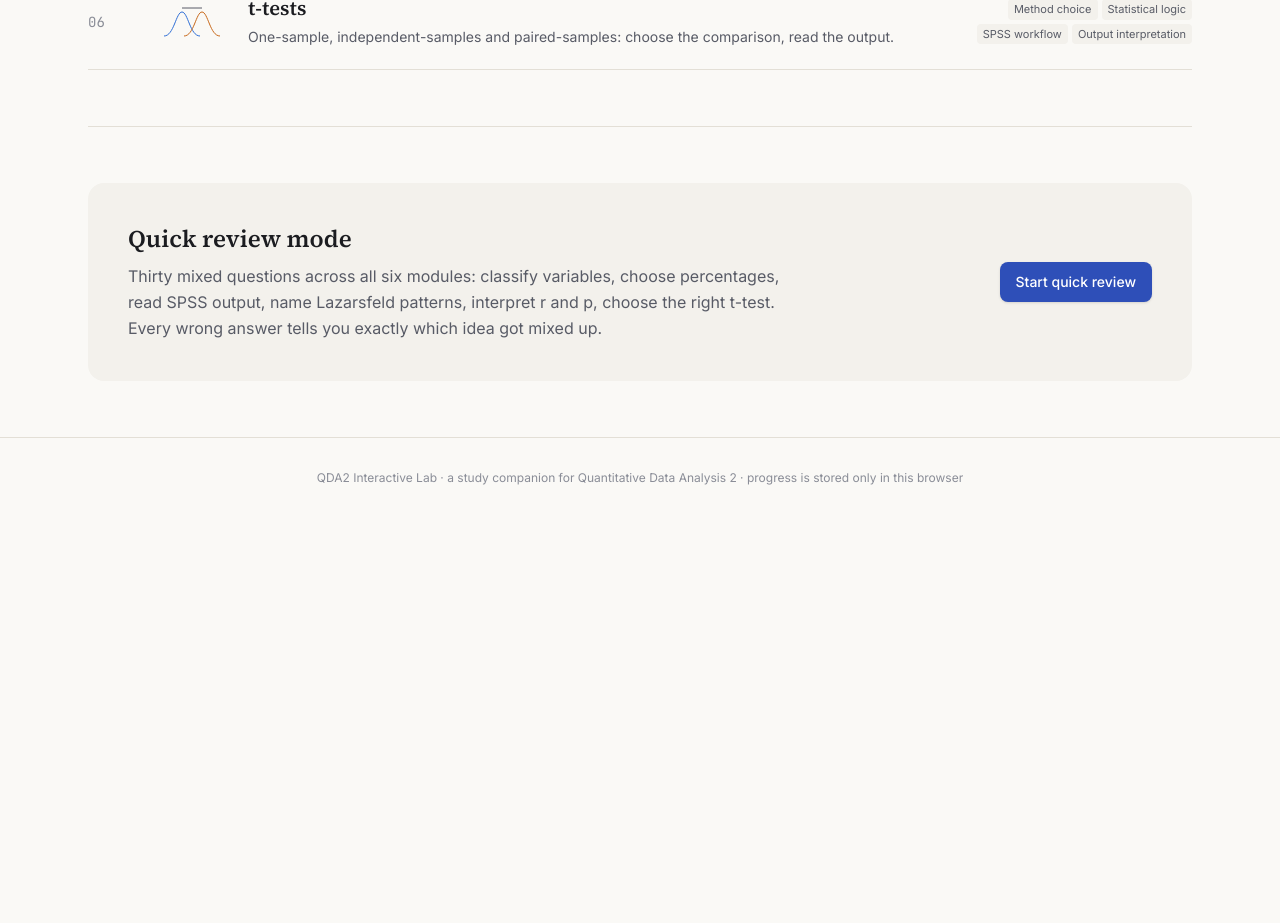
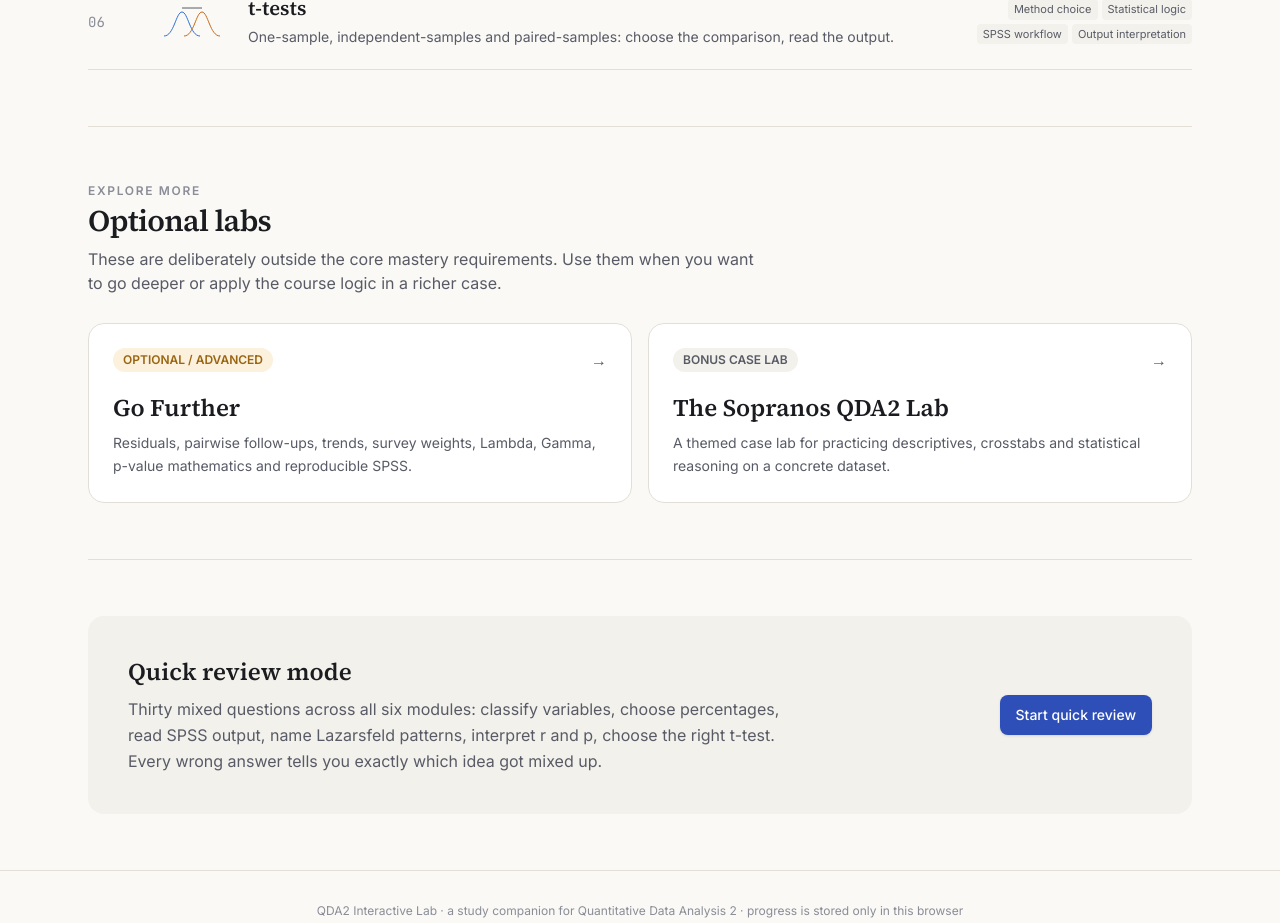
Before and after one commit to antalbalint97/qda2-elte-2026-fall, a Next.js app: page / in a window 1280 px wide. Shown: the part 1978-2901 px from the top of the page. Before the commit the page ends 2496 px from the top, so only its background shows below. Built offline with nearby package versions, Linux system fonts and the light colour scheme.

Commit message:
Feature optional advanced and Sopranos labs on home

```diff
--- a/src/app/page.tsx
+++ b/src/app/page.tsx
@@ -81,6 +81,45 @@ export default function Home() {
         </ol>
       </section>
 
+
+      <section className="border-t border-line py-14">
+        <div className="mb-7">
+          <p className="text-xs font-semibold uppercase tracking-[0.14em] text-faint">Explore more</p>
+          <h2 className="mt-1 font-serif text-3xl font-semibold tracking-tight text-ink">Optional labs</h2>
+          <p className="mt-2 max-w-2xl text-muted">
+            These are deliberately outside the core mastery requirements. Use them when you want to go deeper or apply the course logic in a richer case.
+          </p>
+        </div>
+        <div className="grid gap-4 md:grid-cols-2">
+          <Link
+            href="/go-further"
+            className="group rounded-2xl border border-line bg-surface p-6 transition-colors hover:border-line-strong"
+          >
+            <div className="flex items-center justify-between gap-4">
+              <span className="rounded-full bg-warn-soft px-2.5 py-1 text-xs font-semibold text-warn">OPTIONAL / ADVANCED</span>
+              <span className="text-muted transition-transform group-hover:translate-x-1">→</span>
+            </div>
+            <h3 className="mt-5 font-serif text-2xl font-semibold text-ink group-hover:text-accent">Go Further</h3>
+            <p className="mt-2 text-sm leading-relaxed text-muted">
+              Residuals, pairwise follow-ups, trends, survey weights, Lambda, Gamma, p-value mathematics and reproducible SPSS.
+            </p>
+          </Link>
+          <Link
+            href="/bonus/sopranos"
+            className="group rounded-2xl border border-line bg-surface p-6 transition-colors hover:border-line-strong"
+          >
+            <div className="flex items-center justify-between gap-4">
+              <span className="rounded-full bg-surface-2 px-2.5 py-1 text-xs font-semibold text-muted">BONUS CASE LAB</span>
+              <span className="text-muted transition-transform group-hover:translate-x-1">→</span>
+            </div>
+            <h3 className="mt-5 font-serif text-2xl font-semibold text-ink group-hover:text-accent">The Sopranos QDA2 Lab</h3>
+            <p className="mt-2 text-sm leading-relaxed text-muted">
+              A themed case lab for practicing descriptives, crosstabs and statistical reasoning on a concrete dataset.
+            </p>
+          </Link>
+        </div>
+      </section>
+
       <section className="border-t border-line py-14">
         <div className="grid gap-8 rounded-2xl bg-surface-2 p-6 sm:p-10 lg:grid-cols-[minmax(0,1fr)_auto] lg:items-center">
           <div>
```
